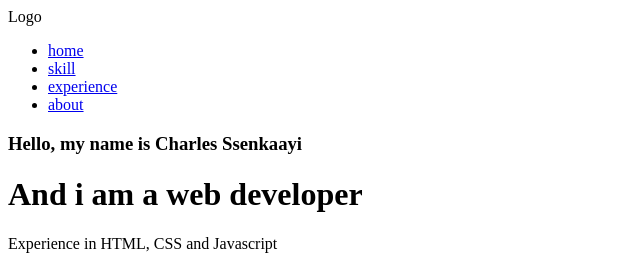
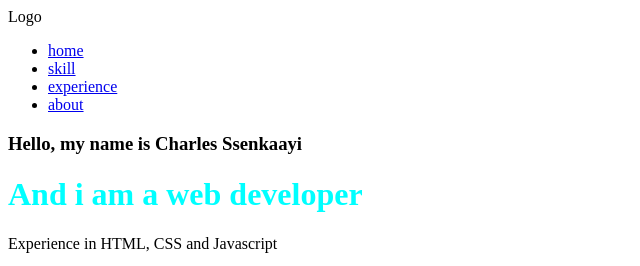
Before and after one commit to ssenkaayi/chal2, a React (Vite) app: page / in a window 1280 px wide. Shown: the top 266 px of the page, without its empty margins (0-640 px from the left). Built offline with nearby package versions, Linux system fonts and the light colour scheme.

Commit message:
completing styling guide

```diff
--- a/src/App.css
+++ b/src/App.css
@@ -0,0 +1,33 @@
+
+/* Styling guide
+
+Text content
+
+Spacing -> letter spacing / line height
+Styling -> normal / bold
+Size    -> sm  / a / p / h5 - h1
+Family  -> poppins 'san-serif'
+Color
+
+Box styling
+
+Spacing -> Margin / padding
+Styling -> border radius
+Size    -> box-sizing
+Color   ->
+
+Element Container
+
+Spacing -> Margin / padding
+Styling -> flex / grid
+Size    -> box-sizing
+Color
+
+*/
+
+
+/* Resource center */
+
+h1{
+    color: aqua;
+}
--- a/src/pages/home/Home.jsx
+++ b/src/pages/home/Home.jsx
@@ -1,6 +1,7 @@
 import { useState } from "react"
 // import { useEffect } from "react";
 import recentProjects from "./data"
+import '../../App.css'
 
 function Home(){
 
```
